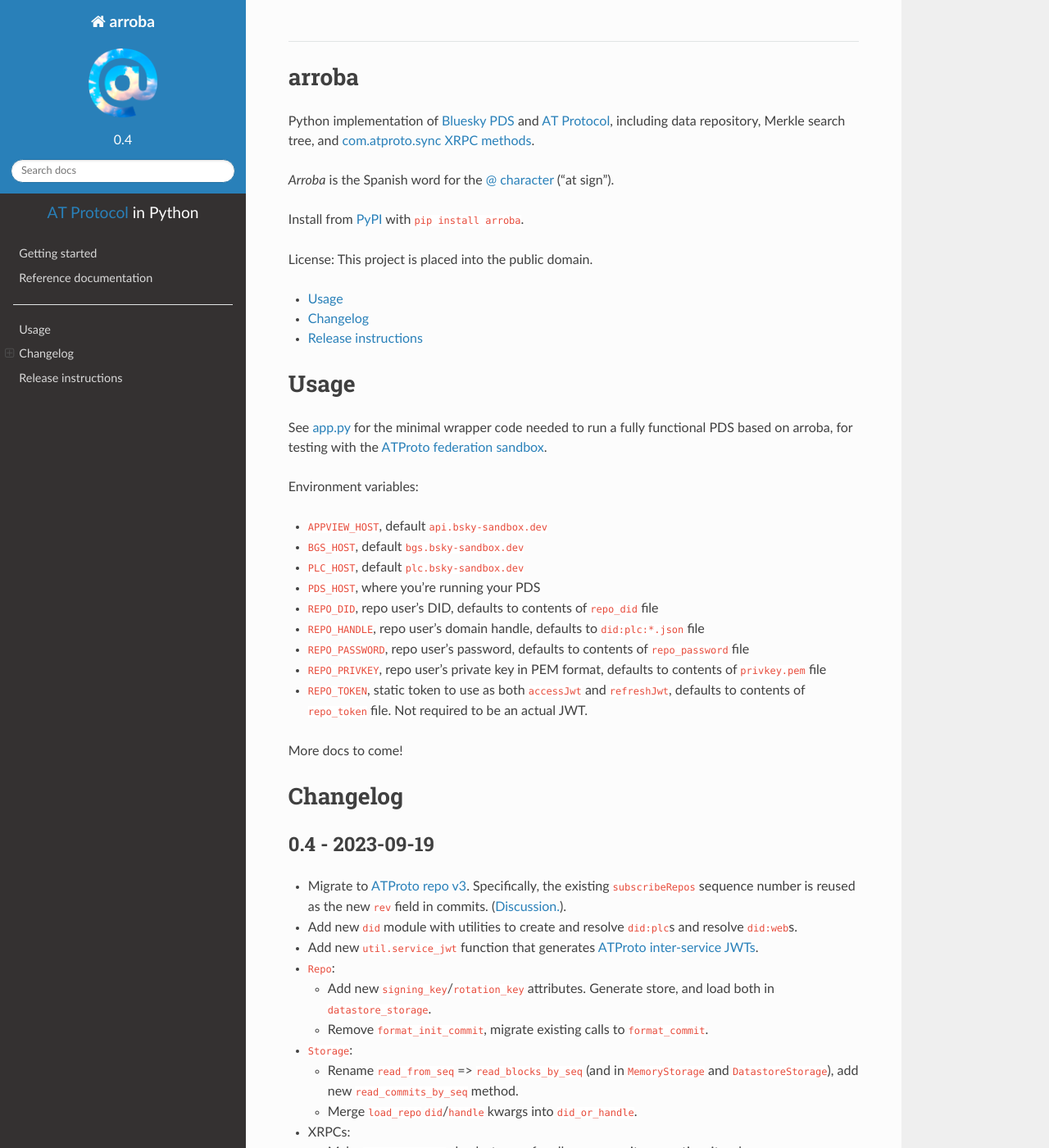
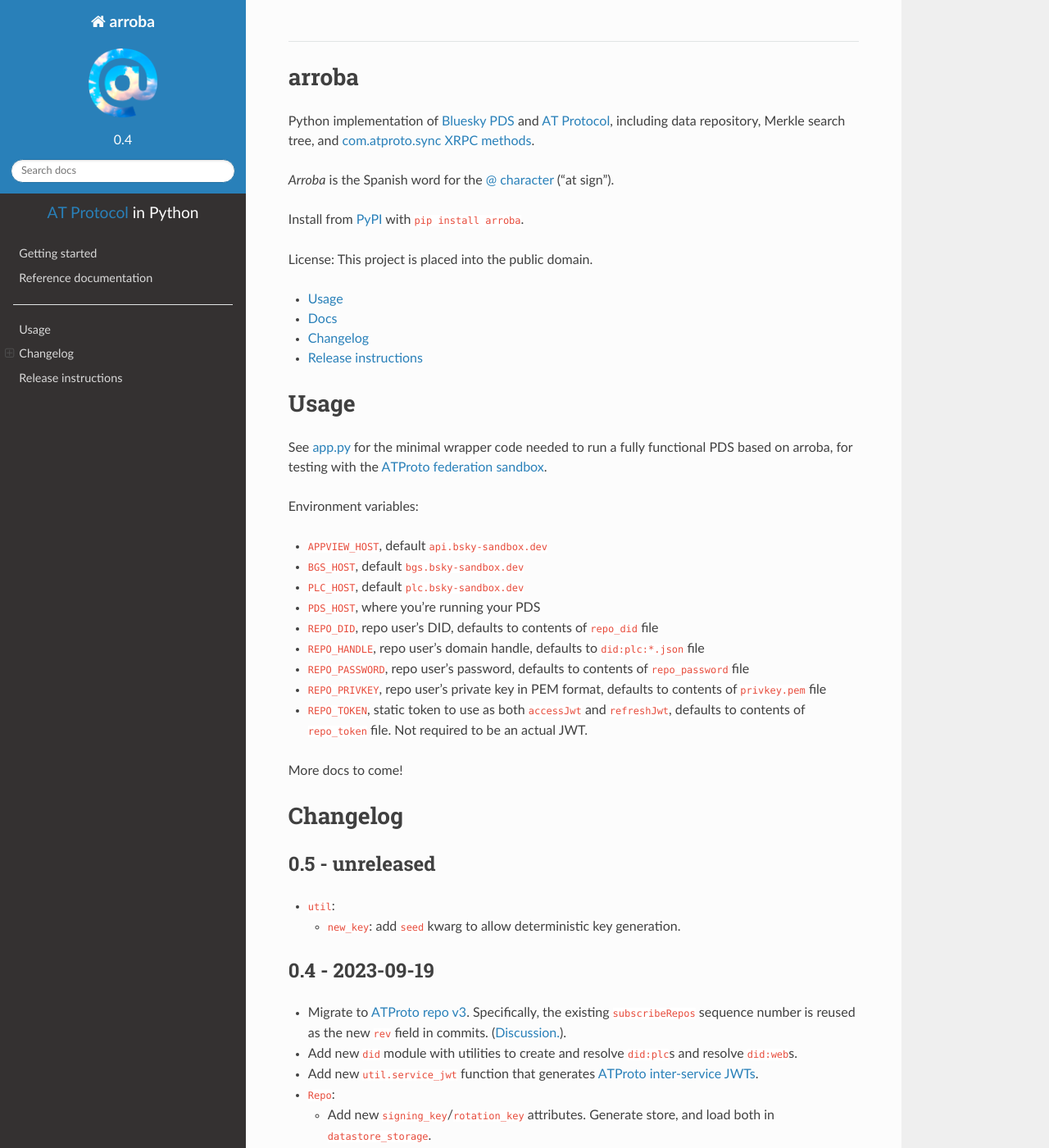
Before and after one commit to snarfed/arroba, a Sphinx documentation site: the page built from docs/index.rst, in a window 1280 px wide and 1400 px high. Shown: the whole window at 82% size. Built offline with Sphinx 7.4.7 and the Read the Docs theme 2.0.0, drawn with Linux system fonts in a browser that asks for light colours; some of the changed text lies outside the part shown.

```diff
--- a/docs/index.rst
+++ b/docs/index.rst
@@ -16,6 +16,7 @@ Install from `PyPI <https://pypi.org/project/arroba/>`__ with
 License: This project is placed into the public domain.
 
 -  `Usage <#usage>`__
+-  `Docs <https://arroba.readthedocs.io/>`__
 -  `Changelog <#changelog>`__
 -  `Release instructions <#release-instructions>`__
 
@@ -49,6 +50,14 @@ More docs to come!
 
 Changelog
 ---------
+
+0.5 - unreleased
+~~~~~~~~~~~~~~~~
+
+-  ``util``:
+
+   -  ``new_key``: add ``seed`` kwarg to allow deterministic key
+      generation.
 
 0.4 - 2023-09-19
 ~~~~~~~~~~~~~~~~
```
Also changed, not shown: other parts of docs/index.rst (+4 -2 lines), README.md (+1 -0 lines).
